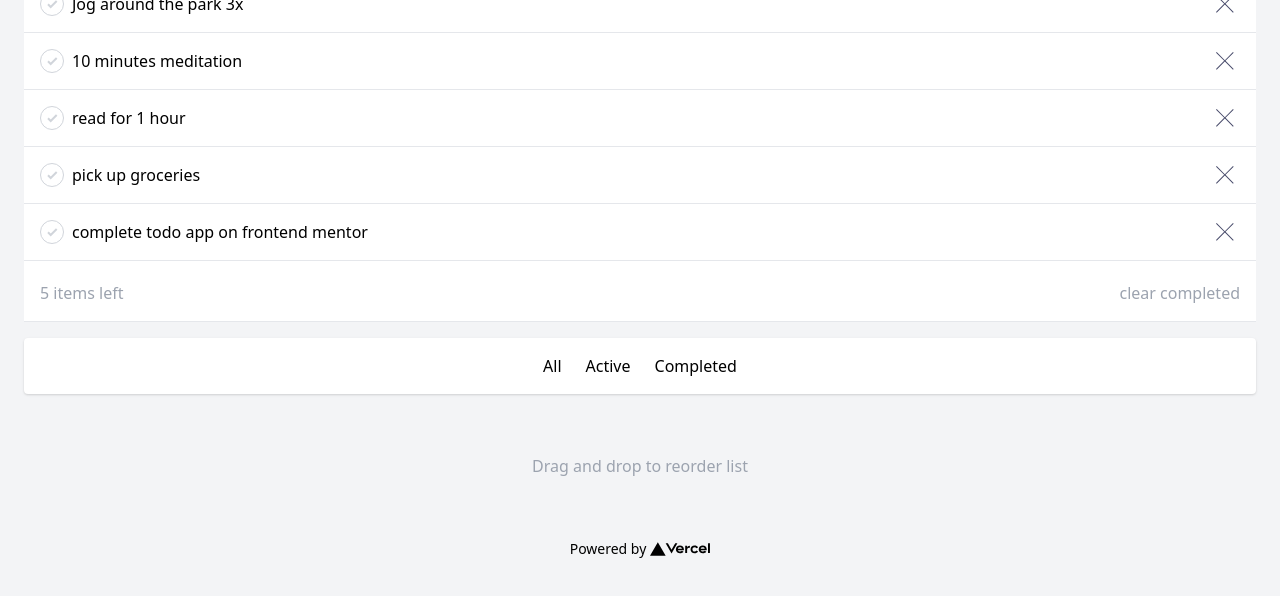
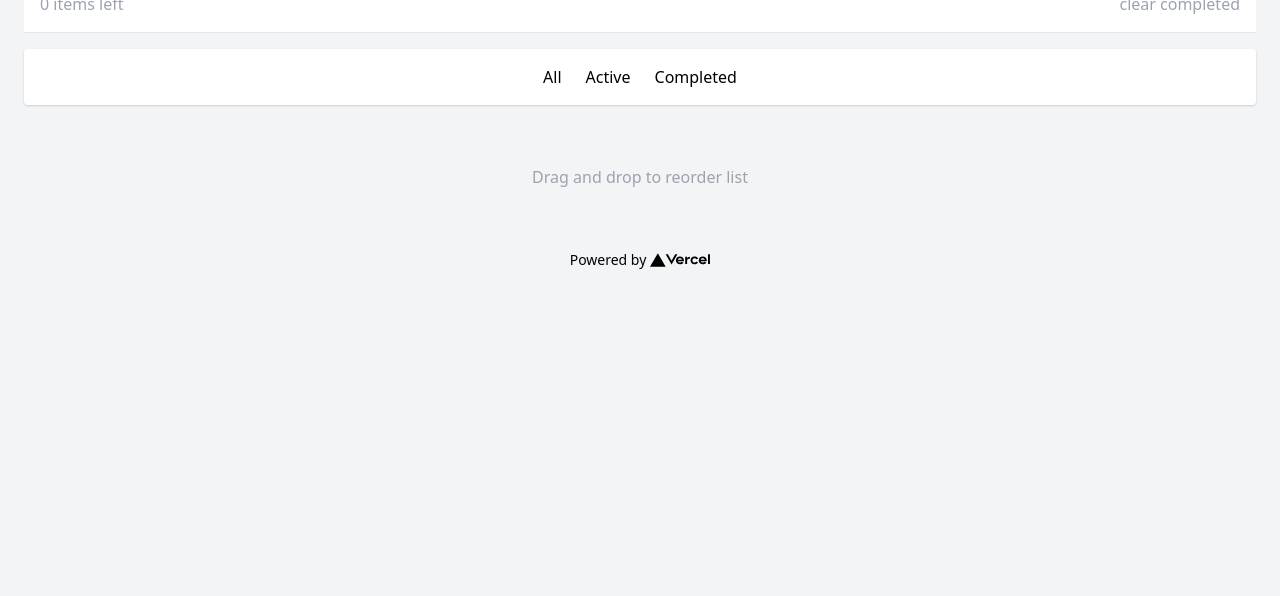
Before and after one commit to chara0511/to-do-app, a Next.js app: page / in a window 1280 px wide. Shown: the top 596 px of the page. Built offline with nearby package versions, Linux system fonts and the light colour scheme.

Commit message:
todo funcs is running

```diff
--- a/components/common/Layout/Layout.tsx
+++ b/components/common/Layout/Layout.tsx
@@ -2,7 +2,6 @@ import { FC } from 'react';
 import { Footer, Header } from '@components/common';
 
 const Layout: FC = ({ children }) => {
-  console.log({ children });
   return (
     <div className="bg-gray-100 min-h-screen">
       <Header />
--- a/components/common/ToDoList/ToDoList.tsx
+++ b/components/common/ToDoList/ToDoList.tsx
@@ -1,32 +1,42 @@
+import { FC } from 'react';
 import { CheckIcon, CrossIcon } from '@components/icons';
-import { FC } from 'react';
+import { ToDoItemModel, useToDo } from '@components/context/context';
 
 const ToDoList: FC = (): JSX.Element => {
-  const todos: string[] = [
-    'Jog around the park 3x',
-    '10 minutes meditation',
-    'read for 1 hour',
-    'pick up groceries',
-    'complete todo app on frontend mentor',
-  ];
+  const { toDoItems, deleteToDo, toggleToDo } = useToDo();
+  // const todos: string[] = [
+  //   'Jog around the park 3x',
+  //   '10 minutes meditation',
+  //   'read for 1 hour',
+  //   'pick up groceries',
+  //   'complete todo app on frontend mentor',
+  // ];
 
   return (
     <ul className="bg-white w-full mt-4 rounded-t">
-      {todos.map((todo, i) => (
-        <li key={i} className="p-4 border-b hover:shadow">
-          <div className="flex">
+      {toDoItems.map((toDo: ToDoItemModel) => (
+        <li key={toDo.id} className="p-4 border-b hover:shadow">
+          <div className={`flex ${toDo.isDone && 'line-through text-gray-300'}`}>
             <button
               type="button"
-              className="flex justify-center items-center max-w-2xs w-full h-6 mr-2 text-gray-300 text-center border border-gray-300 border-solid rounded-full hover:outline-none focus:outline-none"
+              className={`${
+                toDo.isDone
+                  ? 'text-white bg-gradient-to-r from-lightskyblue to-mediumorchid'
+                  : 'text-gray-300'
+              } flex justify-center items-center max-w-2xs w-full h-6 mr-2 text-center border border-gray-300 border-solid rounded-full hover:outline-none focus:outline-none`}
+              onClick={(): any => {
+                toggleToDo(toDo.id);
+              }}
             >
-              <CheckIcon />
+              <CheckIcon className={toDo.isDone ? 'stroke-2' : ''} />
             </button>
 
-            <p className="flex-1">{todo}</p>
+            <p className="flex-1">{toDo.task}</p>
 
             <button
               type="button"
               className="max-w-2xs w-full ml-2 text-gray-300 text-center rounded-full hover:outline-none focus:outline-none"
+              onClick={(): any => deleteToDo(toDo.id)}
             >
               <CrossIcon />
             </button>
@@ -35,7 +45,7 @@ const ToDoList: FC = (): JSX.Element => {
       ))}
 
       <li className="border-b flex justify-between mt-1 p-4 text-gray-400">
-        <p>5 items left</p>
+        <p>{toDoItems.filter((toDo: ToDoItemModel) => toDo.isDone === false).length} items left</p>
         <p>clear completed</p>
       </li>
     </ul>
--- /dev/null
+++ b/components/context/context.tsx
@@ -0,0 +1,84 @@
+/* eslint-disable indent */
+import { Context, createContext, FC, useContext, useMemo, useReducer } from 'react';
+
+export interface ToDoItemModel {
+  id: number;
+  task: string;
+  isDone: boolean;
+}
+
+interface ToDoState {
+  toDoItems: ToDoItemModel[];
+}
+
+const initialState: ToDoState = {
+  toDoItems: [],
+};
+
+type Action =
+  | { type: 'ADD_TO_DO_ITEM'; payload: ToDoItemModel }
+  | { type: 'DELETE_TO_DO_ITEM'; payload: number }
+  | { type: 'TOGGLE_TO_DO_ITEM'; payload: number };
+
+const toDoReducer = (state: ToDoState, action: Action): ToDoState => {
+  switch (action.type) {
+    case 'ADD_TO_DO_ITEM': {
+      return {
+        ...state,
+        toDoItems: [action.payload, ...state.toDoItems],
+      };
+    }
+
+    case 'DELETE_TO_DO_ITEM': {
+      return {
+        ...state,
+        toDoItems: state.toDoItems.filter((toDoItem) => toDoItem.id !== action.payload),
+      };
+    }
+
+    case 'TOGGLE_TO_DO_ITEM': {
+      return {
+        ...state,
+        toDoItems: state.toDoItems.map((toDoItem) =>
+          toDoItem.id === action.payload ? { ...toDoItem, isDone: !toDoItem.isDone } : toDoItem,
+        ),
+      };
+    }
+
+    default: {
+      return state;
+    }
+  }
+};
+
+const ToDoContext: Context<ToDoState | any> = createContext(initialState);
+
+const ToDoProvider: FC = (props) => {
+  const [state, dispatch] = useReducer(toDoReducer, initialState);
+
+  const addToDo = (toDo: string): void =>
+    dispatch({
+      type: 'ADD_TO_DO_ITEM',
+      payload: { id: new Date().getTime(), task: toDo, isDone: false },
+    });
+  const deleteToDo = (id: number): void => dispatch({ type: 'DELETE_TO_DO_ITEM', payload: id });
+  const toggleToDo = (id: number): void => dispatch({ type: 'TOGGLE_TO_DO_ITEM', payload: id });
+
+  const value = useMemo(() => ({ ...state, addToDo, deleteToDo, toggleToDo }), [state]);
+
+  return <ToDoContext.Provider value={value} {...props} />;
+};
+
+export const useToDo = (): any => {
+  const context = useContext(ToDoContext);
+
+  if (context === undefined) {
+    throw new Error('useToDo must be used within a ToDoProvider');
+  }
+
+  return context;
+};
+
+const ToDoContextProvider: FC = ({ children }) => <ToDoProvider>{children}</ToDoProvider>;
+
+export default ToDoContextProvider;
--- a/components/ui/Input/Input.tsx
+++ b/components/ui/Input/Input.tsx
@@ -1,4 +1,5 @@
 import { FC, InputHTMLAttributes, KeyboardEvent } from 'react';
+import { useToDo } from '@components/context/context';
 
 interface Props extends InputHTMLAttributes<HTMLInputElement> {
   className?: string;
@@ -6,6 +7,8 @@ interface Props extends InputHTMLAttributes<HTMLInputElement> {
 }
 
 const Input: FC<Props> = (props) => {
+  const { addToDo } = useToDo();
+
   const { className, id, ...rest } = props;
 
   return (
@@ -17,8 +20,8 @@ const Input: FC<Props> = (props) => {
       onKeyUp={(e: KeyboardEvent<HTMLInputElement>): void => {
         e.preventDefault();
 
-        if (e.key === 'Enter') {
-          console.log(e.currentTarget.value);
+        if (e.key === 'Enter' && e.currentTarget.value !== '') {
+          addToDo(e.currentTarget.value);
           // dispatch => getValueSearch(e.currentTarget.value);
           //const q = e.currentTarget.value;
           // router.push({ pathname: '/demo', query: q ? { q } : {} }, undefined, {
--- a/context/context.tsx
+++ /dev/null
@@ -1,51 +0,0 @@
-/* eslint-disable @typescript-eslint/explicit-function-return-type */
-/* eslint-disable indent */
-import { createContext, FC, useMemo, useReducer } from 'react';
-
-interface State {
-  id: number;
-  task: string;
-  isDone: boolean;
-  toDoItems: any[];
-}
-const initialState = {
-  id: 0,
-  task: '',
-  isDone: false,
-  toDoItems: [],
-};
-
-type Action =
-  | { type: 'ADD_TO_DO_ITEM'; payload: any }
-  | { type: 'TOGGLE_TO_DO_ITEM' | { type: 'DELETE_TO_DO_ITEM' } };
-
-const toDoReducer = (state: State, action: Action) => {
-  switch (action.type) {
-    case 'ADD_TO_DO_ITEM': {
-      return {
-        ...state,
-        toDoItems: [action.payload, ...state.toDoItems],
-      };
-    }
-
-    default: {
-      return state;
-    }
-  }
-};
-
-const ToDoContext = createContext<State>(initialState);
-
-const ToDoProvider: FC = (props) => {
-  const [state, dispatch] = useReducer(toDoReducer, initialState);
-
-  const addToDo = (toDo: State) => dispatch({ type: 'ADD_TO_DO_ITEM', payload: toDo });
-
-  const value = useMemo(() => ({ ...state, addToDo }), [state]);
-
-  return <ToDoContext.Provider value={value} {...props} />;
-};
-
-const ToDoContextProvider: FC = ({ children }) => <ToDoProvider>{children}</ToDoProvider>;
-
-export default ToDoContextProvider;
--- a/pages/_app.tsx
+++ b/pages/_app.tsx
@@ -1,8 +1,8 @@
 import { FC } from 'react';
 import type { AppProps } from 'next/app';
 import { Head } from '@components/common';
+import { ToDoContextProvider } from '@components/context';
 import '../styles/globals.css';
-import { ToDoContextProvider } from 'context';
 
 const Noop: FC = ({ children }) => <>{children}</>;
 
--- a/tailwind.config.js
+++ b/tailwind.config.js
@@ -5,6 +5,10 @@ module.exports = {
   darkMode: false, // or 'media' or 'class'
   theme: {
     extend: {
+      colors: {
+        lightskyblue: '#56DDFF',
+        mediumorchid: '#BF58F3',
+      },
       letterSpacing: {
         widest2x: '.3em',
       },
```
Also changed, not shown: components/context/index.ts (renamed from context/index.ts).
